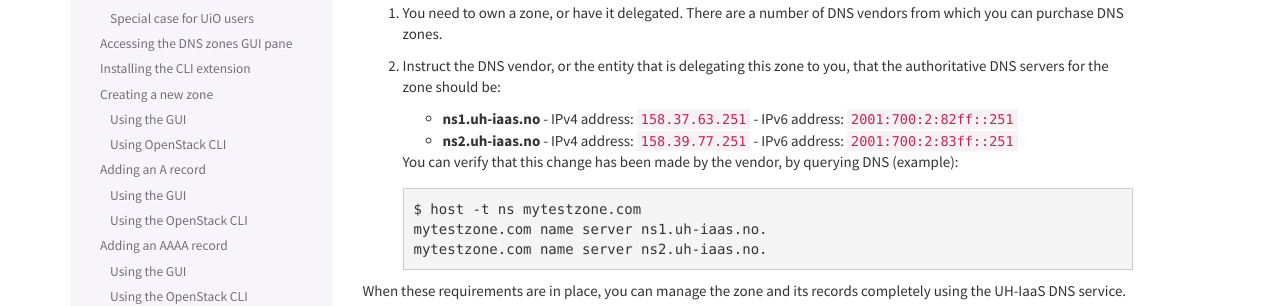
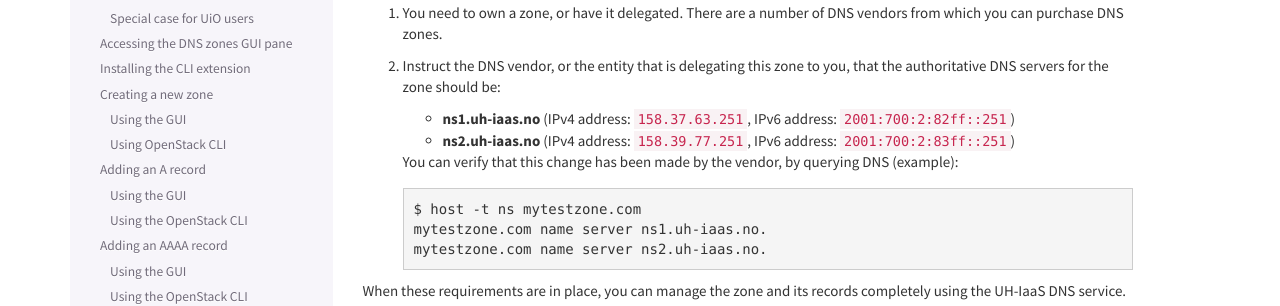
Before and after one commit to norcams/docs-enduser, a Sphinx documentation site: the page built from docs/dns.rst, in a window 1280 px wide and 900 px high, scrolled down 876 px. Shown: the part 151-457 px from the top of the window. Built offline with Sphinx 7.4.7, drawn with Linux system fonts in a browser that asks for light colours; part of the change alters nothing that is shown.

Commit message:
designate

```diff
--- a/docs/dns.rst
+++ b/docs/dns.rst
@@ -37,13 +37,11 @@ purposes:
 #. Instruct the DNS vendor, or the entity that is delegating this zone
    to you, that the authoritative DNS servers for the zone should be:
 
-   * **ns1.uh-iaas.no**
-     - IPv4 address: ``158.37.63.251``
-     - IPv6 address: ``2001:700:2:82ff::251``
+   * **ns1.uh-iaas.no** (IPv4 address: ``158.37.63.251``, IPv6
+     address: ``2001:700:2:82ff::251``)
 
-   * **ns2.uh-iaas.no**
-     - IPv4 address: ``158.39.77.251``
-     - IPv6 address: ``2001:700:2:83ff::251``
+   * **ns2.uh-iaas.no** (IPv4 address: ``158.39.77.251``, IPv6
+     address: ``2001:700:2:83ff::251``)
 
    You can verify that this change has been made by the vendor, by
    querying DNS (example)::
```
